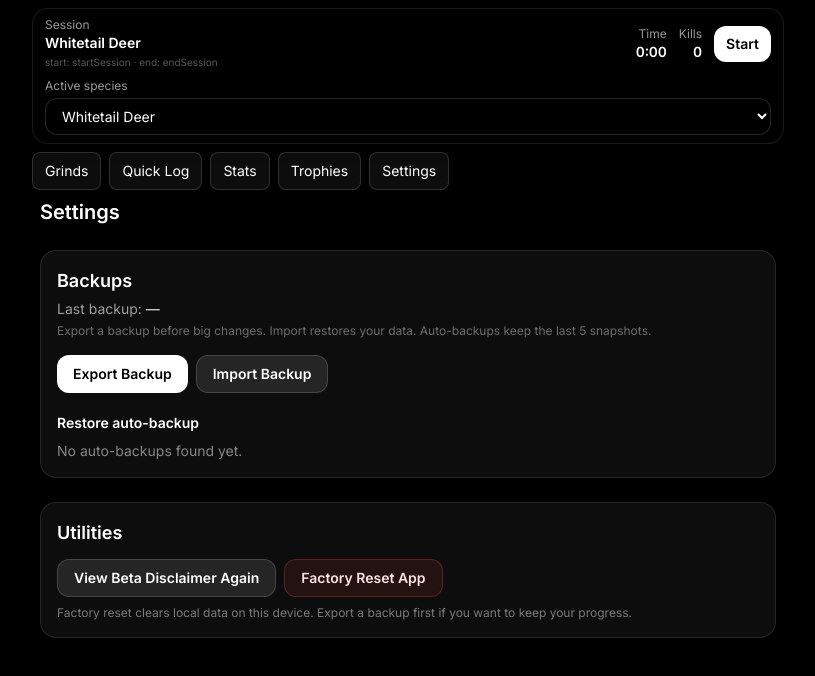
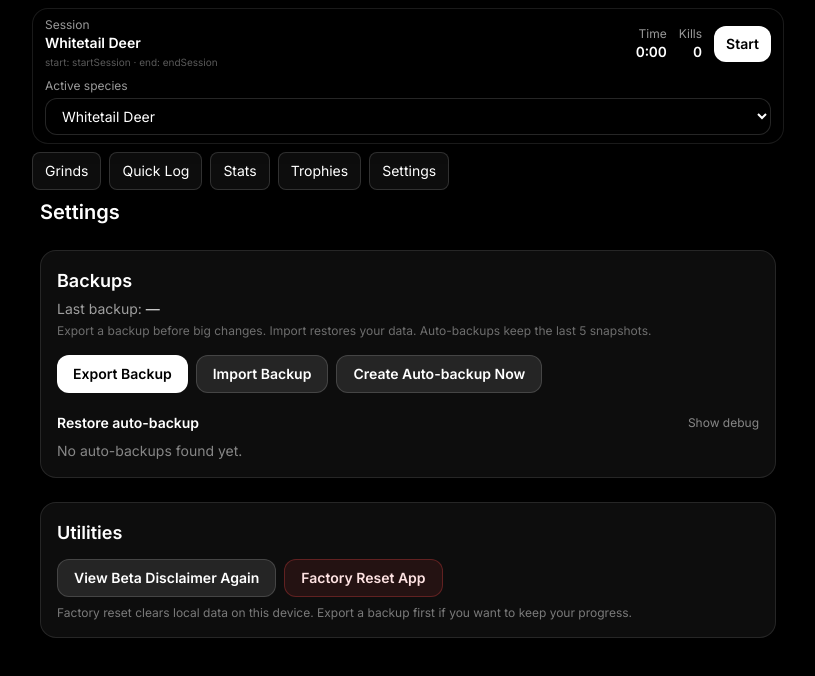
Before and after one commit to Camoford/great-one-grind, a React (Vite) app: page / in a window 1280 px wide. Both pictures are taken after a click on the button "Settings". Shown: the top 676 px of the page, without its empty margins (232-1047 px from the left). Built offline with nearby package versions, Linux system fonts and the light colour scheme.

Commit message:
Feature B: create + restore rolling auto-backups (fallback) + debug

```diff
--- a/components/SettingsPanel.tsx
+++ b/components/SettingsPanel.tsx
@@ -1,17 +1,6 @@
 // components/SettingsPanel.tsx
 import React, { useMemo, useRef, useState } from "react";
 import { useHunterStore } from "../store";
-
-/**
- * Feature B — Backup UI in Settings
- * - Export backup (download JSON)
- * - Import backup (upload JSON)
- * - Restore last 5 auto-backups
- *
- * Defensive wiring:
- * We don't assume exact store function/key names.
- * We try common candidates; if missing, we fall back to localStorage scanning.
- */
 
 type AnyObj = Record<string, any>;
 
@@ -54,14 +43,9 @@ function formatDateTime(ms?: number) {
   return d.toLocaleString();
 }
 
-/**
- * Attempt to find an auto-backups list from store state.
- * Common patterns:
- * - state.autoBackups: Backup[]
- * - state.backups: Backup[]
- * - state.recentBackups: Backup[]
- * A "Backup" may be { createdAt, ts, data, payload, json } etc.
- */
+// We will ALWAYS store rolling auto-backups here (guaranteed).
+const FALLBACK_AUTO_BACKUPS_KEY = "greatonegrind_auto_backups_v1";
+
 function readAutoBackupsFromStore(state: AnyObj | null): any[] {
   if (!state) return [];
   const list =
@@ -75,51 +59,110 @@ function readAutoBackupsFromStore(state: AnyObj | null): any[] {
   return Array.isArray(list) ? list : [];
 }
 
-/**
- * Fallback: scan localStorage for likely backup keys.
- * We prefer a key that contains an array and looks like "auto" + "backup".
- */
-function readAutoBackupsFromLocalStorage(): any[] {
+function readAutoBackupsFromLocalStorageSmart(): { backups: any[]; debugKeys: string[] } {
+  const debugKeys: string[] = [];
+  let best: any[] = [];
+
   try {
     const keys = Object.keys(localStorage);
 
+    // 1) Always check our fallback key first
+    if (keys.includes(FALLBACK_AUTO_BACKUPS_KEY)) {
+      debugKeys.push(FALLBACK_AUTO_BACKUPS_KEY);
+      const raw = localStorage.getItem(FALLBACK_AUTO_BACKUPS_KEY);
+      if (raw) {
+        const parsed = JSON.parse(raw);
+        if (Array.isArray(parsed)) return { backups: parsed, debugKeys };
+        if (parsed?.backups && Array.isArray(parsed.backups)) return { backups: parsed.backups, debugKeys };
+      }
+    }
+
+    // 2) Scan ANY key containing "backup" (not only "auto")
     const candidateKeys = keys
-      .filter((k) => {
-        const lk = k.toLowerCase();
-        return (
-          (lk.includes("backup") && lk.includes("auto")) ||
-          lk.includes("autobackup") ||
-          lk.includes("auto_backup") ||
-          lk.includes("backups_last") ||
-          lk.includes("rolling_backup")
-        );
-      })
+      .filter((k) => k.toLowerCase().includes("backup"))
       .sort((a, b) => a.length - b.length);
 
     for (const k of candidateKeys) {
+      debugKeys.push(k);
       const raw = localStorage.getItem(k);
       if (!raw) continue;
-      const parsed = JSON.parse(raw);
-      if (Array.isArray(parsed) && parsed.length > 0) return parsed;
-      // sometimes stored as { backups: [...] }
-      if (parsed && Array.isArray(parsed.backups) && parsed.backups.length > 0) return parsed.backups;
+
+      let parsed: any = null;
+      try {
+        parsed = JSON.parse(raw);
+      } catch {
+        continue;
+      }
+
+      // Common shapes:
+      // - [ ... ] array
+      // - { backups: [ ... ] }
+      // - { autoBackups: [ ... ] }
+      // - { recentBackups: [ ... ] }
+      if (Array.isArray(parsed) && parsed.length) {
+        best = parsed;
+        break;
+      }
+      if (parsed?.backups && Array.isArray(parsed.backups) && parsed.backups.length) {
+        best = parsed.backups;
+        break;
+      }
+      if (parsed?.autoBackups && Array.isArray(parsed.autoBackups) && parsed.autoBackups.length) {
+        best = parsed.autoBackups;
+        break;
+      }
+      if (parsed?.recentBackups && Array.isArray(parsed.recentBackups) && parsed.recentBackups.length) {
+        best = parsed.recentBackups;
+        break;
+      }
     }
   } catch {
     // ignore
   }
-  return [];
+
+  return { backups: best, debugKeys };
+}
+
+function takeLocalStorageSnapshot() {
+  const snapshot: AnyObj = {};
+  for (const k of Object.keys(localStorage)) {
+    snapshot[k] = localStorage.getItem(k);
+  }
+  return { type: "localStorageSnapshot", createdAt: Date.now(), snapshot };
+}
+
+function appendFallbackAutoBackup(payload: any) {
+  const entry = {
+    createdAt: Date.now(),
+    payload, // can be object or string
+  };
+
+  let list: any[] = [];
+  try {
+    const raw = localStorage.getItem(FALLBACK_AUTO_BACKUPS_KEY);
+    if (raw) {
+      const parsed = JSON.parse(raw);
+      if (Array.isArray(parsed)) list = parsed;
+      else if (parsed?.backups && Array.isArray(parsed.backups)) list = parsed.backups;
+    }
+  } catch {
+    // ignore
+  }
+
+  list.unshift(entry);
+  list = list.slice(0, 5);
+
+  localStorage.setItem(FALLBACK_AUTO_BACKUPS_KEY, JSON.stringify(list));
+  return list;
 }
 
 export default function SettingsPanel() {
   const fileInputRef = useRef<HTMLInputElement | null>(null);
 
-  // Optional: existing beta disclaimer reset pattern (keep safe)
   const handleViewDisclaimer = () => {
     try {
       localStorage.removeItem("beta_disclaimer_seen");
-    } catch {
-      // ignore
-    }
+    } catch {}
     window.location.reload();
   };
 
@@ -131,23 +174,18 @@ export default function SettingsPanel() {
 
     try {
       localStorage.clear();
-    } catch {
-      // ignore
-    }
+    } catch {}
     window.location.reload();
   };
 
-  // --- Backup wiring (defensive) ---
   const state = safeGetState();
 
-  // We try to find store functions for export/import/restore.
+  // Try to use store functions if they exist
   const exportFn =
-    (state && (state.exportBackup ?? state.exportAppBackup ?? state.downloadBackup ?? state.createExport)) ||
-    null;
+    (state && (state.exportBackup ?? state.exportAppBackup ?? state.downloadBackup ?? state.createExport)) || null;
 
   const importFn =
-    (state && (state.importBackup ?? state.importAppBackup ?? state.restoreBackup ?? state.applyBackup)) ||
-    null;
+    (state && (state.importBackup ?? state.importAppBackup ?? state.restoreBackup ?? state.applyBackup)) || null;
 
   const restoreAutoFn =
     (state &&
@@ -158,36 +196,30 @@ export default function SettingsPanel() {
     null;
 
   const lastBackupTs: number | undefined =
-    state?.lastBackupAt ??
-    state?.lastBackupTs ??
-    state?.lastBackupTime ??
-    state?.backupLastAt ??
-    undefined;
+    state?.lastBackupAt ?? state?.lastBackupTs ?? state?.lastBackupTime ?? state?.backupLastAt ?? undefined;
 
-  const autoBackups = useMemo(() => {
+  const { autoBackups, debugKeys } = useMemo(() => {
     const fromStore = readAutoBackupsFromStore(state);
-    if (fromStore.length) return fromStore;
+    if (fromStore.length) return { autoBackups: fromStore, debugKeys: ["(from store)"] };
 
-    const fromLS = readAutoBackupsFromLocalStorage();
-    return fromLS;
+    const fromLS = readAutoBackupsFromLocalStorageSmart();
+    return { autoBackups: fromLS.backups, debugKeys: fromLS.debugKeys };
     // eslint-disable-next-line react-hooks/exhaustive-deps
-  }, [lastBackupTs]); // refresh if store updates timestamp
+  }, [lastBackupTs]);
 
   const [status, setStatus] = useState<string>("");
+  const [showDebug, setShowDebug] = useState<boolean>(false);
 
   const doExport = () => {
     setStatus("");
 
-    // Preferred: store export function returns an object or string
+    // Preferred: store export function returns object|string
     if (isFn(exportFn)) {
-      // Try common signatures:
-      // exportBackup() => object|string
-      // exportBackup(true) => include meta
       try {
         const out = exportFn();
-        const payload = typeof out === "string" ? out : JSON.stringify(out ?? {}, null, 2);
+        const payloadObj = typeof out === "string" ? out : JSON.stringify(out ?? {}, null, 2);
         const filename = `great-one-grind-backup-${new Date().toISOString().slice(0, 19).replace(/:/g, "-")}.json`;
-        downloadTextFile(filename, payload);
+        downloadTextFile(filename, payloadObj);
         setStatus("Exported backup file.");
         return;
       } catch {
@@ -195,18 +227,52 @@ export default function SettingsPanel() {
       }
     }
 
-    // Fallback: snapshot localStorage (works even if store export not exposed)
+    // Fallback: localStorage snapshot export
     try {
-      const snapshot: AnyObj = {};
-      for (const k of Object.keys(localStorage)) {
-        snapshot[k] = localStorage.getItem(k);
+      const snap = takeLocalStorageSnapshot();
+      const filename = `great-one-grind-localstorage-${new Date().toISOString().slice(0, 19).replace(/:/g, "-")}.json`;
+      downloadTextFile(filename, JSON.stringify(snap, null, 2));
+      setStatus("Exported localStorage snapshot (fallback).");
+    } catch {
+      setStatus("Export failed.");
+    }
+  };
+
+  const createAutoBackupNow = () => {
+    setStatus("");
+
+    // If store has a dedicated function, use it
+    const maybeCreate =
+      state?.createAutoBackup ?? state?.makeAutoBackup ?? state?.saveAutoBackup ?? state?.addAutoBackup ?? null;
+
+    if (isFn(maybeCreate)) {
+      const ok = tryCall(maybeCreate, []);
+      if (ok) {
+        setStatus("Created auto-backup (store). Go back to this screen or refresh.");
+        return;
       }
-      const filename = `great-one-grind-localstorage-${new Date().toISOString().slice(0, 19).replace(/:/g, "-")}.json`;
-      downloadTextFile(filename, JSON.stringify({ type: "localStorageSnapshot", createdAt: Date.now(), snapshot }, null, 2));
-      setStatus("Exported localStorage snapshot (fallback).");
-      return;
+    }
+
+    // Otherwise: force-create a rolling auto-backup ourselves (guaranteed)
+    // Prefer store export payload if available; else snapshot localStorage
+    let payload: any = null;
+
+    if (isFn(exportFn)) {
+      try {
+        const out = exportFn();
+        payload = out;
+      } catch {
+        payload = null;
+      }
+    }
+
+    if (!payload) payload = takeLocalStorageSnapshot();
+
+    try {
+      appendFallbackAutoBackup(payload);
+      setStatus("Created auto-backup (fallback).");
     } catch {
-      setStatus("Export failed. (No export function found and localStorage snapshot failed.)");
+      setStatus("Failed to create auto-backup.");
     }
   };
 
@@ -216,7 +282,6 @@ export default function SettingsPanel() {
   };
 
   const doImportFromText = (text: string) => {
-    // Try to parse JSON first
     let parsed: any = null;
     try {
       parsed = JSON.parse(text);
@@ -225,12 +290,8 @@ export default function SettingsPanel() {
       return;
     }
 
-    // Preferred: store import function
+    // Preferred: store import
     if (isFn(importFn)) {
-      // Try common signatures:
-      // importBackup(obj)
-      // importBackup(jsonString)
-      // importBackup(obj, { merge: false })
       const ok =
         tryCall(importFn, [parsed]) ||
         tryCall(importFn, [text]) ||
@@ -244,10 +305,9 @@ export default function SettingsPanel() {
       }
     }
 
-    // Fallback: if it's a localStorage snapshot, restore keys
+    // Fallback: restore localStorage snapshot
     if (parsed?.type === "localStorageSnapshot" && parsed?.snapshot && typeof parsed.snapshot === "object") {
       try {
-        // WARNING: This overwrites keys contained in the snapshot
         for (const [k, v] of Object.entries(parsed.snapshot)) {
           if (typeof v === "string") localStorage.setItem(k, v);
           else if (v === null) localStorage.removeItem(k);
@@ -262,7 +322,7 @@ export default function SettingsPanel() {
       }
     }
 
-    setStatus("Import failed: no compatible import method found in store, and file wasn’t a snapshot.");
+    setStatus("Import failed: no compatible import method found.");
   };
 
   const onFilePicked: React.ChangeEventHandler<HTMLInputElement> = async (e) => {
@@ -275,7 +335,6 @@ export default function SettingsPanel() {
     } catch {
       setStatus("Import failed: could not read file.");
     } finally {
-      // allow picking the same file again
       e.target.value = "";
     }
   };
@@ -284,13 +343,12 @@ export default function SettingsPanel() {
     setStatus("");
 
     const backup = autoBackups[idx];
-
     if (!backup) {
       setStatus("Restore failed: backup not found.");
       return;
     }
 
-    // Preferred: store restore function (by index or by backup object)
+    // Preferred: store restore
     if (isFn(restoreAutoFn)) {
       const ok = tryCall(restoreAutoFn, [idx]) || tryCall(restoreAutoFn, [backup]);
       if (ok) {
@@ -300,25 +358,21 @@ export default function SettingsPanel() {
       }
     }
 
-    // Fallback: if backup contains a localStorage snapshot-like payload
-    const payload = backup?.snapshot ?? backup?.data ?? backup?.payload ?? backup ?? null;
+    // Fallback: if backup has payload, import it
+    const payload = backup?.payload ?? backup?.snapshot ?? backup?.data ?? backup?.payload ?? backup ?? null;
 
-    // If payload is a stringified JSON snapshot
     if (typeof payload === "string") {
       doImportFromText(payload);
       return;
     }
 
-    // If payload is an object, try treating it as localStorage key map
     if (payload && typeof payload === "object") {
-      // Two possibilities:
-      // 1) { type: "localStorageSnapshot", snapshot: {...} }
-      // 2) { someKey: "value", otherKey: "value" }
       if (payload.type === "localStorageSnapshot" && payload.snapshot) {
         doImportFromText(JSON.stringify(payload));
         return;
       }
 
+      // treat as localStorage map
       try {
         for (const [k, v] of Object.entries(payload)) {
           if (typeof v === "string") localStorage.setItem(k, v);
@@ -326,9 +380,7 @@ export default function SettingsPanel() {
         setStatus(`Restored auto-backup #${idx + 1} (fallback). Reloading…`);
         setTimeout(() => window.location.reload(), 250);
         return;
-      } catch {
-        // ignore
-      }
+      } catch {}
     }
 
     setStatus("Restore failed: no compatible restore method found.");
@@ -367,6 +419,13 @@ export default function SettingsPanel() {
             Import Backup
           </button>
 
+          <button
+            onClick={createAutoBackupNow}
+            className="rounded-xl border border-white/15 bg-white/10 text-white px-4 py-2 text-sm font-semibold hover:bg-white/15 active:opacity-90"
+          >
+            Create Auto-backup Now
+          </button>
+
           <input
             ref={fileInputRef}
             type="file"
@@ -380,19 +439,23 @@ export default function SettingsPanel() {
 
         {/* Auto-backups list */}
         <div className="mt-5">
-          <div className="text-sm font-semibold">Restore auto-backup</div>
+          <div className="flex items-center justify-between">
+            <div className="text-sm font-semibold">Restore auto-backup</div>
+            <button
+              onClick={() => setShowDebug((v) => !v)}
+              className="text-xs text-white/50 hover:text-white/80"
+            >
+              {showDebug ? "Hide debug" : "Show debug"}
+            </button>
+          </div>
+
           {autoBackups.length === 0 ? (
             <div className="mt-2 text-sm text-white/50">No auto-backups found yet.</div>
           ) : (
             <div className="mt-2 space-y-2">
               {autoBackups.slice(0, 5).map((b: any, i: number) => {
                 const ts =
-                  b?.createdAt ??
-                  b?.ts ??
-                  b?.time ??
-                  b?.timestamp ??
-                  b?.at ??
-                  null;
+                  b?.createdAt ?? b?.ts ?? b?.time ?? b?.timestamp ?? b?.at ?? null;
 
                 return (
                   <div
@@ -415,6 +478,20 @@ export default function SettingsPanel() {
                   </div>
                 );
               })}
+            </div>
+          )}
+
+          {showDebug && (
+            <div className="mt-3 rounded-xl border border-white/10 bg-black/30 p-3 text-xs text-white/55">
+              <div className="font-semibold text-white/70">Debug</div>
+              <div className="mt-1">Scanned localStorage keys containing “backup”:</div>
+              <ul className="mt-1 list-disc pl-5 space-y-1">
+                {(debugKeys.length ? debugKeys : ["(none)"]).map((k, idx) => (
+                  <li key={idx}>{k}</li>
+                ))}
+              </ul>
+              <div className="mt-2">Fallback auto-backups key:</div>
+              <div className="mt-1 font-mono text-white/70">{FALLBACK_AUTO_BACKUPS_KEY}</div>
             </div>
           )}
         </div>
```
